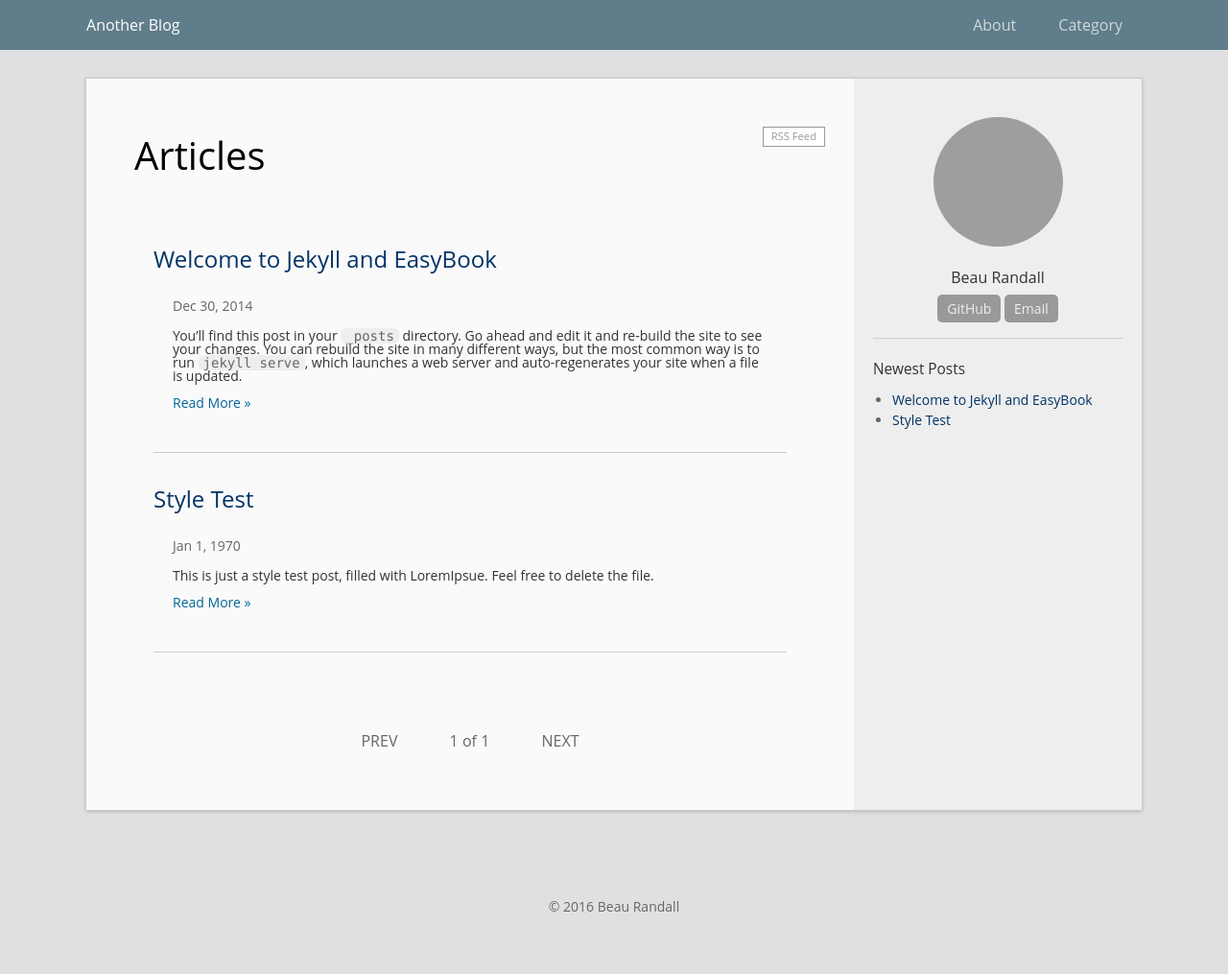
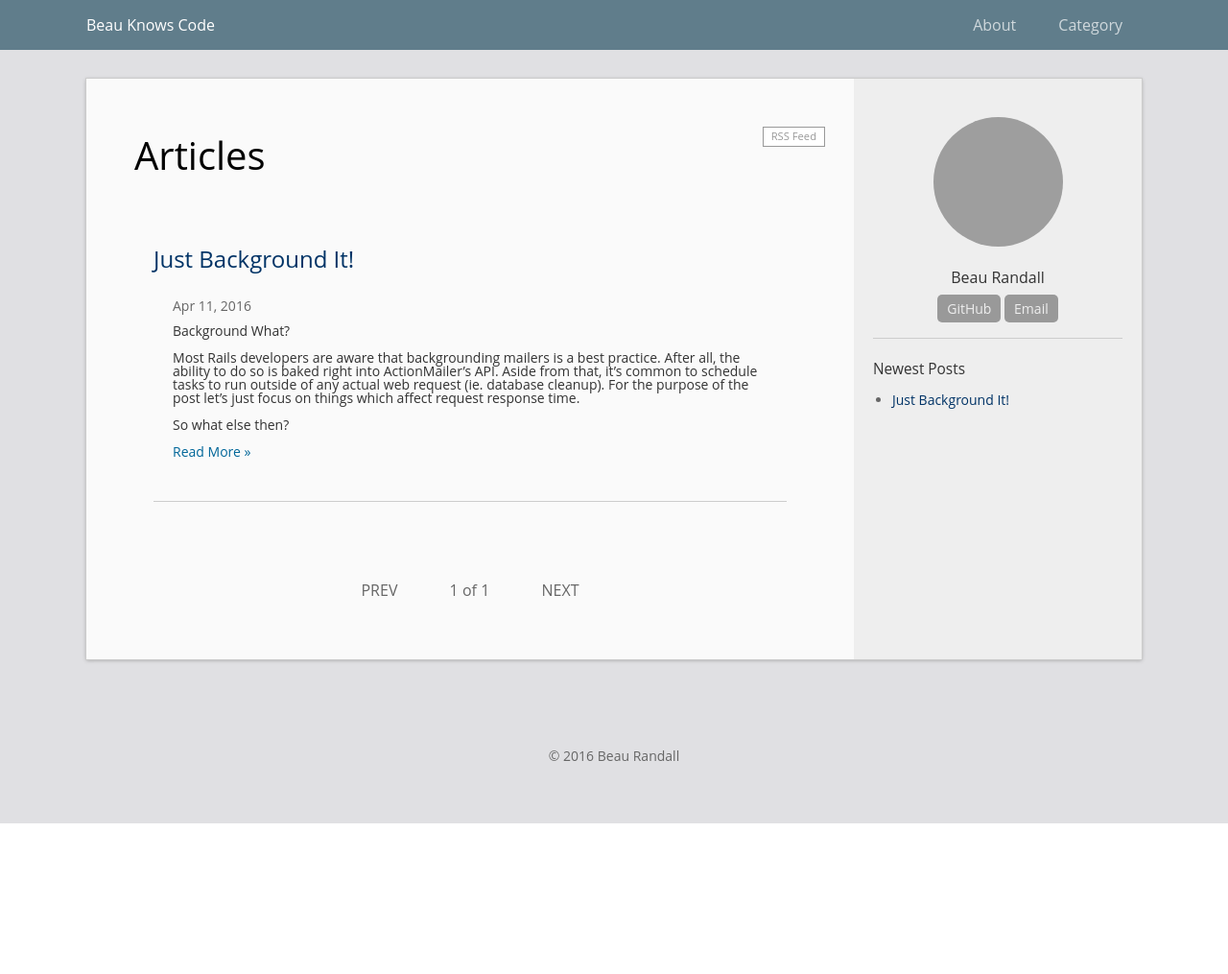
Before and after one commit to brandall10/brandall10.github.io, a Jekyll site: the page built from index.html, in a window 1280 px wide. Shown: the whole page at 96% size. Built offline with Jekyll 4.4.1, drawn with Linux system fonts in a browser that asks for light colours; the list of posts is cut into pages by our own code; after the commit the page ends 900 px from its top, so only the background shows below that; part of the change alters nothing that is shown; grey boxes are pictures that could not be loaded.

Commit message:
Add post: Just Background It

````diff
--- a/_config.yml
+++ b/_config.yml
@@ -1,5 +1,5 @@
 # Site settings
-title: Another Blog
+title: Beau Knows Code
 url: "http://localhost:4000"    # the protocol and hostname of your site, eg. `http://laobubu.github.io`
 baseurl: "" # the prefix of your site uri, eg. `/jekyll-theme-EasyBook` or just one slash `/`
 #timezone: Asia/Chongqing
@@ -10,14 +10,13 @@ description: >
 email: brandall10@gmail.com
 author: Beau Randall
 avatar: "//i64.tinypic.com/2n8xawy.jpg"
-profile: I'm Beau Randall, developer extraordinaire, specializing in Rails with some React sprinkled in for good measure."
+profile: I'm Beau Randall, developer extraordinaire, specializing in Rails with some React sprinkled in for good measure.
 #twitter_username: twitter_username
 github_username: brandall10
 
 # Comment Service (Disqus or 多说)
 #  choose one and un-comment the line to active it
-#disqus_shortname: xxx   # get one: https://disqus.com/admin/signup/
-#duoshuo_shortname: xxx  # get one: http://duoshuo.com/create-site/
+disqus_shortname: beaucodes
 
 permalink: /archivers/:title
 gems:
--- a/_posts/1970-01-01-test.md
+++ /dev/null
@@ -1,78 +0,0 @@
----
-layout: post
-title:  "Style Test"
-date:   1970-01-01 08:00
-categories: jekyll
-permalink: /archivers/test
----
-
-This is just a style test post, filled with LoremIpsue. Feel free to delete the file.
-
-![](http://lorempixel.com/400/200/)
-
-# Lorem ipsum dolor
-
-Sit amet, consectetur adipiscing elit. Phasellus nisi odio, scelerisque vitae volutpat non, facilisis non erat. In gravida placerat pulvinar. Maecenas ac pretium sem. In consectetur nulla leo, ut maximus nisi volutpat eget. Vestibulum vitae malesuada risus, egestas placerat felis. In sed sollicitudin elit. Sed bibendum porttitor dui.
-
-## Condimentum mauris Accumsan
-
-Eu. Suspendisse scelerisque, orci vel elementum accumsan, sem turpis congue justo, et vulputate lacus orci vel felis. Pellentesque at gravida felis, vitae pretium erat. Pellentesque convallis mi vitae lectus semper, quis pellentesque lectus tristique.
-
-## Duis a nibh in
-
-Consectetur ultrices. Cum sociis natoque penatibus et magnis dis parturient montes, nascetur ridiculus mus.
-
-> Vivamus placerat, tortor et aliquam porttitor, risus mi dapibus neque, vitae vulputate urna.
-> -- Lorem
-
-Apurus vel sapien. Fusce at condimentum nibh.
-
-### Donec ut urna
-
-A dolor rhoncus posuere vel porttitor tortor. Integer ex lacus, sagittis ac tellus et, laoreet condimentum massa.
-
-![](http://lorempixel.com/400/400/)
-
-Aliquam tempor pharetra lacus, vel bibendum purus dapibus nec. Integer hendrerit massa ut libero euismod, id gravida neque facilisis.
-
-## Nunc nec
-
-Karan justo id turpis auctor pharetra. Fusce pretium ornare facilisis. Aliquam eget scelerisque ex, eu volutpat leo. Proin pharetra est felis, sit amet suscipit orci mattis quis.
-
-1. Etiam bibendum purus tincidunt
-2. As dapibus enim et, porta ligula.
-3. Morbi tempus, mauris sed sodales auctor, nulla erat fringilla purus, vel sodales nulla nunc sit amet purus.
-4. Praesent pellentesque urna et leo eleifend molestie ac ac ex.
-5. Ut eu sagittis metus, et malesuada libero.
-
-Class aptent taciti sociosqu ad litora torquent per conubia nostra, per inceptos himenaeos. Etiam placerat mauris a libero tempus facilisis. Maecenas ut augue lacinia, ornare mi in, lobortis arcu. Lorem ipsum dolor sit amet, consectetur adipiscing elit. Duis justo elit, blandit vel tincidunt ac, imperdiet ut neque.
-
-# Class aptent
-
-taciti sociosqu ad litora torquent per conubia nostra, per inceptos himenaeos. Aliquam erat volutpat. Sed at semper sem. Morbi in finibus tellus. Pellentesque nec dapibus risus.
-
-~~~cpp
-  #include <iostream>
-
-  int main () {
-    std::cout << "Hello world!" << std::endl;
-  }
-~~~
-
-vitae erat non congue. Proin sagittis vitae justo at cursus. Phasellus egestas bibendum urna vel condimentum.
-
-## Fusce a ullamcorper nisl
-
-Pellentesque vehicula faucibus nibh, **a pharetra odio pretium ac.** Mauris eget gravida orci, vitae tincidunt urna. Integer pharetra ante in porta maximus. Morbi ac arcu lacinia, posuere mauris vitae, lobortis dui. Lorem ipsum dolor sit amet, consectetur adipiscing elit. Nunc vitae metus nibh. Cras quis malesuada nisi. Ut porttitor, ipsum vel suscipit posuere, elit purus egestas velit, ac lobortis urna orci nec mi.
-
-## Maecenas bibendum nisi
-
-Aleo facilisis porttitor ac ac metus. **Vivamus faucibus faucibus bibendum.** Donec efficitur consectetur erat quis porttitor. Ut id euismod nunc. Sed venenatis eleifend suscipit. Donec magna purus, porta eget enim a, ornare porttitor nibh. Cras nisl nibh, viverra vitae magna quis, hendrerit facilisis sem.
-
-| table | test | lorem |
-|:-----:|:----:|:-----:|
-| Praesent ultrices | convallis lorem | at sollicitudin enim |
-| Mauris | tristique cursus | arcu ac |
-| facilisis | Proin |  vulputate neque lectus|
-
- maximus malesuada est rutrum ac. Sed blandit semper faucibus. Nam venenatis consectetur malesuada. Nulla lacus purus, ultrices ac eros porttitor, finibus sodales augue. Suspendisse tincidunt, felis in placerat euismod, libero nulla interdum nisl, commodo efficitur felis dui in libero. Integer lobortis sapien sit amet orci tristique auctor a sit amet neque. Nunc tincidunt iaculis purus eget maximus. Fusce risus justo, rutrum at magna sed, rhoncus lacinia lectus. Vivamus lobortis odio ex, ac vehicula nunc facilisis non. Aliquam fermentum diam massa. Sed cursus, nisi varius laoreet aliquet, tortor urna porta turpis, in dictum urna enim vel leo. Etiam at lacus lorem. Vivamus ornare vitae nisl vel malesuada.
--- a/_posts/2014-12-30-welcome-to-jekyll.markdown
+++ /dev/null
@@ -1,64 +0,0 @@
----
-layout: post
-title:  "Welcome to Jekyll and EasyBook"
-date:   2014-12-30 09:00:13
-categories: jekyll update
-permalink: /archivers/hello
----
-
-You’ll find this post in your `_posts` directory. Go ahead and edit it and re-build the site to see your changes. You can rebuild the site in many different ways, but the most common way is to run `jekyll serve`, which launches a web server and auto-regenerates your site when a file is updated.
-
-To add new posts, simply add a file in the `_posts` directory that follows the convention `YYYY-MM-DD-name-of-post.ext` and includes the necessary front matter. Take a look at the source for this post to get an idea about how it works.
-
-GitHub Flavored Markdown is supported.
-
-``` ruby
-def print_hi(name)
-  puts "Hi, #{name}"
-end
-
-print_hi('Tom')
-#=> prints 'Hi, Tom' to STDOUT.
-```
-
-## EasyBook Advanced Functions ##
-
-You are using [EasyBook][github-easybook] the template from [laobubu.net](http://laobubu.net). Therefore some features are supported now:
-
-* **Pagination** is enabled.
-* **Disqus** or **多说** is ready.
-* **TOC** for posts is enabled.
-* **Profile** including your links and avatar on the sidebar.
-* *And more...*
-
-> **Tips:** You can disable Disqus or 多说 on posts/pages by adding `nocomments: true` into [YAML Front Matter][frontmatter].
-
-EasyBook uses upaiyun CDN to make everyone lncluding Chinese visitors feel speedy. You can find it in `_includes/footer.html` and change it to your favorite CDN like Google CDN.
-
-## Support me by... ##
-
-### Add a link ###
-
-EasyBook does not make the footer heavy; the link to theme could be on `about.md`:
-
-> This website is using [laobubu](http://laobubu.net)'s theme: [EasyBook](https://github.com/laobubu/jekyll-theme-EasyBook)
-
-### Donate (PayPal or 支付宝) ###
-
-That's the best :smile:
-
-Please visit [http://laobubu.net/donate.html](http://laobubu.net/donate.html)
-
-### Star and Fork on GitHub (free) ###
-
-Not going to donate? That's okay. You can also send out your precious star [on GitHub][github-easybook].
-
-## And Here We Go ##
-
-Check out the [Jekyll docs][jekyll] for more info on how to get the most out of Jekyll. File all bugs/feature requests at [Jekyll’s GitHub repo][jekyll-gh]. If you have questions, you can ask them on [Jekyll’s dedicated Help repository][jekyll-help].
-
-[jekyll]:      http://jekyllrb.com
-[jekyll-gh]:   https://github.com/jekyll/jekyll
-[jekyll-help]: https://github.com/jekyll/jekyll-help
-[frontmatter]: http://jekyllrb.com/docs/frontmatter/
-[github-easybook]: https://github.com/laobubu/jekyll-theme-EasyBook
--- /dev/null
+++ b/_posts/2016-4-11-just-background-it.md
@@ -0,0 +1,238 @@
+---
+layout: post
+title:  "Just Background It!"
+date:   2016-04-11
+categories: rails
+permalink: /just-background-it
+---
+
+# Background What?
+Most Rails developers are aware that backgrounding mailers is a best practice.  After all, the ability to do so is baked right into ActionMailer's API.  Aside from that, it's common to schedule tasks to run outside of any actual web request (ie. database cleanup). For the purpose of the post let's just focus on things which affect request response time.
+
+So what else then?
+
+First off, if the reason to background mailers isn't obvious, perhaps it's best to start with a
+simple premise:
+
+> You should background high-latency activities which are not necessary to complete a request.
+
+In broad strokes, addressing IO-bound concerns is going to bear the most fruit.
+
+* #### __API calls__
+API calls are oftentimes the best place to look for performance gains. Not only are they usually high
+latency (on the order of hundreds of milliseconds or more), but they tend to be highly variable in
+performance.  You're beholden to the load and locality of a 3rd-party, act accordingly.
+
+* #### __Large Database Transactions__
+Even if you're following best practices on the DB end of things, sometimes you just can't get away from
+the fact that you have to book a lot of data.  And this can be compounded when working on a system at
+high load.  You can always save off the minimal amount of data needed for a particular request, and if
+any update/cleanup activities are not necessary nor can be rectified by additional user input, go ahead
+and background it.
+
+* #### __Large Units of Work__
+Sometimes you have a fair amount of work which needs to be performed as a unit, but that work does not have
+to constrain further user movement in the application.  Think of a user registration: after the data is
+validated and a payment has been processed (in the case of a paid service), the remaining activities
+can be backgrounded allowing control to be returned to the user.
+
+The third bullet above is a meta concern of the first two, but it's worth mentioning as we should only
+really be backgrounding one thing in a sequence.  In other words, there rarely is a need to background an
+API call within a particular task which has already been backgrounded itself.  The main point is we're
+freeing up the main thread so the request itself finishes in the least time possible with a minimal
+amount of additional complexity.
+
+# Human vs. Machine, Fight!
+It's helpful to think about the context of the request.  Of course a user request is more important that
+say, processing a webhook, right?  Not so fast.
+
+Let's consider a scenario which exists in a project I'm currently working on - signing up a user for a
+recurring subscription plan through Stripe.  Many things happen during this process; a whole
+lotta API calls, db transactions, and webhooks are processed when we're all said and done. Let's examine
+what happens in each part of the process.
+
+#### __User Request__
+The recommended Stripe signup approach is as such:
+
+1. Client-side: submit payment info to Stripe, get a token in return
+2. Server-side: using the token provided by the client, submit to Stripe to create an account and process the initial payment.
+
+The main reason for this division of labor is to obviate concerns about PCI compliance as we are able to keep
+all payment info off the server.  Both steps are necessary to move a user forward in the system.
+
+The nice thing about step #2 is Stripe packages up things for us to some degree.  With a new subscription we
+get a customer object, a subscription object, and a card object.  What we don't get and still may require
+is the first invoice with the completed charge attached.  That requires another request to Stripe.
+
+There's also a monkey wrench on top of this: it is quite possible you may want to attach metadata to these
+Stripe objects; for each object you do so that is an additional request.  In the case of my current project,
+we do all of this, which in total ends up being seven calls to Stripe.  When doing this implementation we
+were seeing responses from Stripe anywhere from ~200ms to ~1.5 seconds per request.  In other words, setting
+metadata in the main thread became unreasonably expensive.  When backgrounding that work, it took our user
+signup from being in the 5-10 second area to ~1-3 seconds.  Crucial stuff for successfully onboarding new users.
+
+#### __Webhook__
+Stripe webhooks are highly granular - just one type of activity on one object - and as such take relatively little work
+to process.  If you persist everything locally you may only have the constraint of attaching metadata to any new
+objects created; so just one call to Stripe.  But if you don't and say receive a new invoice and need data on the
+subscription it is attached to, that is a call to Stripe.  And if you need additional data on the customer account
+that is yet another call to Stripe.
+
+For a plain vanilla recurring subscription payment the system receives a new invoice and a new charge object every payment period for every user.  This doesn't sound like much, and initially it isn't, but what happens on a site with many users?
+
+Thinking this through, we can imagine this could be a bit problematic during times of high activity.  You don't really
+have control of the time of day when Stripe processes the payment, and if you have thousands of users you can
+easily have hundreds of automated transactions happening on a given day.  Each webhook takes up a worker while
+it processes, and the more time it takes to turnaround a webhook the more requests will be queued during
+times of high activity.  You can always beef up your servers a bit to account for the extra overhead and that's
+fine, but at the the same time it's easy to background what is essentially unnecessary work - no user cares about
+this webhook activity in a direct sense nor should your sysadmin.  And this is just the tip of the iceberg as Stripe sends *alot* of webhooks.
+
+The only thing Stripe cares about when it sends a webhook is whether or not it has been successfully processed.  If it gets back a 200 then it is happy and stops sending it.  If it gets back something other than 200 or times out it continues to send it hourly.  That's it in a nutshell - as long as you have what you need to successfully process it, just background that activity return 200.
+
+Don't let a webhook place undue stress on your server throughput - Just background it!
+
+# Rolling Up Our Sleeves...
+Alright, so now we have some idea of the problem domain, just how do we go about backgrounding?  First off,
+let's introduce some concepts we'll use throughout the rest of this article:
+
+* Service Objects - A PORO (Plain Ol' Ruby Object) to encapsulate behavior in a standardized interface for backgrounding
+* ActiveJob - A generic Rails interface for various job queueing backends
+* Mixin - To add backgrounding behavior to a Service Object
+
+Most intermediate Rails developers are probably familiar with these concepts so we won't be going into
+too much detail on any of these; suffice to say there are numerous blog posts you can refer to with a quick Google.
+
+The key idea from all of this is we want to be as flexible as possible.  We want backgrounding to be *easy*; there really
+shouldn't be much in the way of excuses against doing it (ie. developer / team experience, management pushback).  Best of all, we want be elegant and do it with minimal code; no need to make a mess of things to be performant.
+
+## Service Objects
+A Service Object is a concept which has caught on in recent years as a way to manage complexity inside a Rails application.  It arguably deviates from The Rails Way (as prescribed by DHH and other traditionalists) as it's not a conventional
+construct provided by the Rails framework.  Detractors of its use typically say there is some inherent design
+issue in the application, that its a bandaid of sorts.  Personally, I'm a proponent but only conditionally use it
+in these conditions:
+
+1. A way to refactor out logic from overly fat models
+2. A way to refactor out logic from frothy controllers which I don't want to put into models or branch out into other controllers
+3. Any logic which has cross-cutting concerns (ie. which doesn't really belong to any *one* particular model or controller)
+4. A wrapper around API calls
+
+Generally speaking, it's something you're going to think about using on any application which has gone beyond the trivial
+stage in size and scope, and it's a great thing to use if you're trying to figure out how to collect work which needs to be backgrounded.
+
+So what does a Service Object look like?  Just imagine a class which only handles initialization with one public method
+to execute the work:
+
+```ruby
+class MyApiOperation
+  def initialize(params)
+    @message = @params
+  end
+
+  def call
+    response = Api.call(@params)
+
+    transformed_response = transform_response(response)
+
+    ApiResultsModel.create!(results: transformed_response)
+  end
+
+  private
+  def transform_response(response)
+    # do stuff to response and return results
+  end
+end
+```
+
+And in practice you would use it as such:
+
+``` ruby
+# Like a method call
+MyApiOperation.new(params).call
+
+# Passed around as an object with delayed invocation
+api_operation = MyApiOperation.new(params)
+# do stuff
+api_operation.call
+```
+
+The advantages of using a Service Object over a simple method are:
+
+1. Being a class, it provides the advantages of encapsulation, composition, inheritance, etc, which are helpful for managing complexity
+2. It defines an interface in your app
+
+Point #1 is a pretty important one.  Your Service Objects can get frothy, and as such a complex operation may be comprised of many Service Objects.  Ideally areas of high churn should be mostly relegated to Service Objects, not your models and controllers, and if properly designed are easy to extend and refactor.
+
+For the remainder of this post let's just think of a Service Object as a place to put some operation we want to background.
+
+# Active Job
+Active Job is a relatively new thing to the Rails world, having been introduced in Rails 4.2.  In short it's a generic interface for job queuing backends, so for instance switching from Sidekiq to Resque becomes a configuration detail rather than an implementation detail.
+
+It does have a limitation though in that the only complex types it understands are ActiveRecord objects.  It also makes no assumptions about the work you want to queue, so we need to get our hands dirty a bit.
+
+# Running a Service Object with ActiveJob
+First off, let's create an ActiveJob object for running any Service Object:
+
+```ruby
+class ServiceJob < ActiveJob::Base
+  queue_as :default
+
+  def perform(service, params)
+    ActiveRecord::Base.connection_pool.with_connection do
+      begin
+        service.constantize.new(params).call
+      rescue => e
+        logger.error "Service #{service} threw an exception of"\
+                     "type '#{e.class}' with message: '#{e.message}'"
+      end
+    end
+  end
+end
+```
+
+Note how we're checking out a connection from the Active Record connection pool.  While this isn't going to be necessary for all operations, we can imagine that performing database IO is common enough for a Service Object that it's better safe than sorry.
+
+For the actual Service Object call we can see the power of using this type of interface - we can marshall any object defined in the application, pass along its params, and call it.
+
+With this, we can background any Service Object with ServiceJob like so:
+
+```ruby
+ServiceJob.perform_later(MyApiOperation.to_s, params)
+```
+
+That works.  But it's not too pretty, and quite frankly a bit dangerous.  A junior developer might be inspired to create a table of String mappings to Service Objects in the system, introduce a typo, and boom.
+
+Can we make this a bit better?  Let's give it a shot with another layer of abstraction which can be attached to any Service Object with a mixin:
+
+```ruby
+module Backgroundable
+  def self.included(base)
+    base.extend(ClassMethods)
+  end
+
+  module ClassMethods
+    def execute_in_background(params)
+      ServiceJob.perform_later(self.to_s, params)
+    end
+  end
+end
+```
+
+Going back to MyApiOperation, we can add this behavior like so:
+
+```ruby
+class MyApiOperation
+  include Backgroundable
+  ...
+end
+```
+
+Pulling this all together, now we can background a MyApiOperation call like so:
+
+```ruby
+MyApiOperation.execute_in_background(params)
+```
+
+Slick!  Now with a fairly small amount of code we have a means to take any unit of work and attach the capability to background it in our application with any job queueing backend of our choosing.
+
+If you want to see this in action check out [a demo app](https://github.com/brandall10/just_background_it_demo), and feel free to leave any comments or questions!
--- a/js/easybook.js
+++ b/js/easybook.js
@@ -70,11 +70,11 @@ function TOCize(toc, content, matchHeightTo) {
         return q;
     };
 
-    var hs = content.querySelectorAll('h1, h2, h3, h4, h5, h6');
+    var hs = content.querySelectorAll('h1, h2, h3');
     var cul = null, plevel = 1;
     var uls = [make('ul')];
     for (var i=0;i<hs.length;i++) {
-        var level = +hs[i].tagName.substr(1);
+        var level = 1; //+hs[i].tagName.substr(1);
         var hi = hs[i];
         var ti = make('li');
         ti.appendChild(generateLink(hi));
````
Also changed, not shown: 1 other file.
